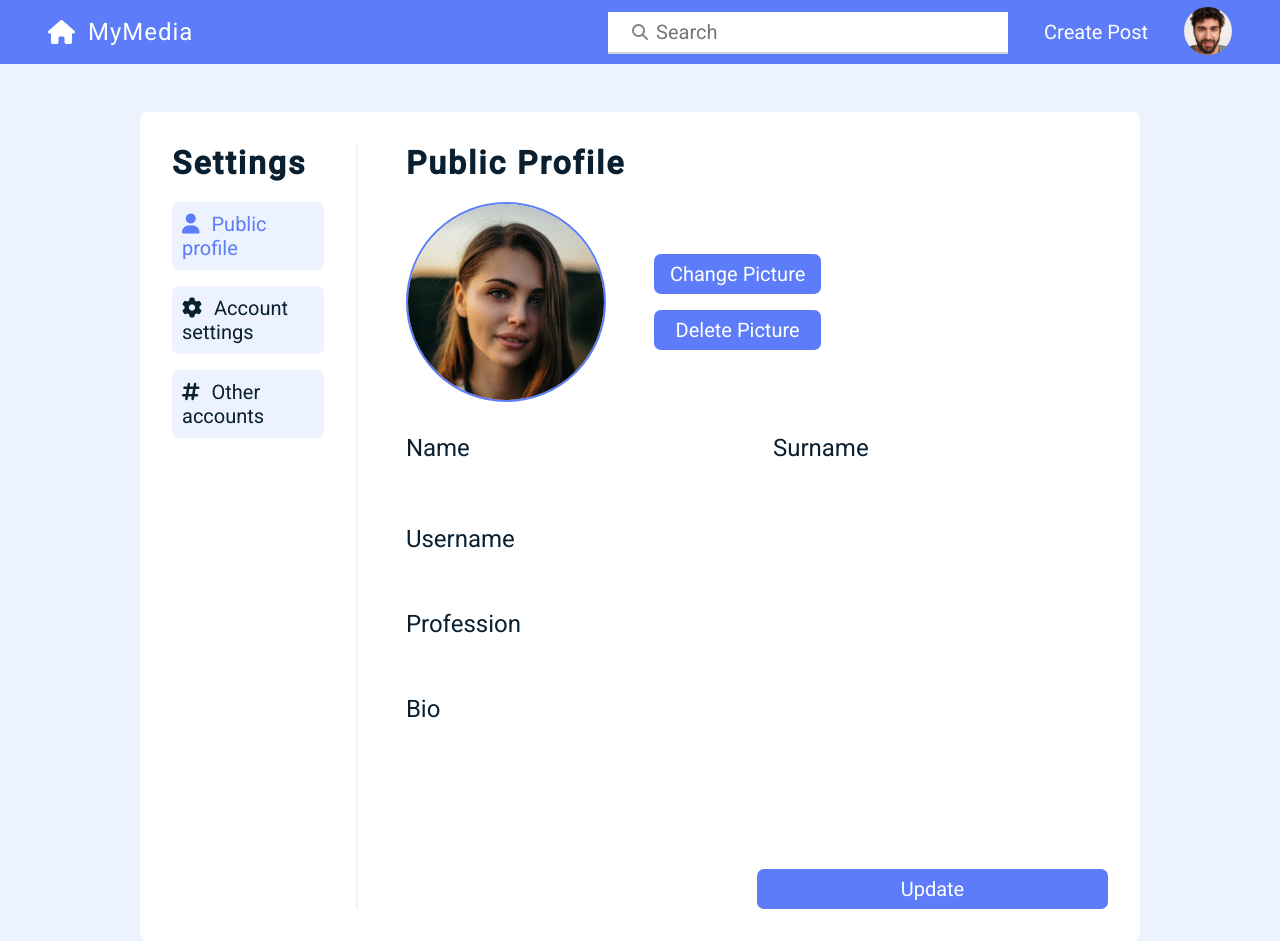
After one commit to Zacharay/socialMediaApp, a PHP site: page /php/views/profileSettingsView.php in a window 1280 px wide. The commit adds this page. Run offline with PHP 8.4, Linux system fonts and the light colour scheme; the visitor is signed in with stand-in values (Sample User, id 1); some libraries are stand-ins or nearby versions.

Commit message:
profile settings, public profile design

```diff
--- /dev/null
+++ b/js/profileSettings.js
@@ -0,0 +1,20 @@
+const settingsBtn = document.querySelectorAll(".settings__nav__btn");
+const settingsContents = document.querySelectorAll(".settings__content");
+
+function resetStates()
+{
+    settingsBtn.forEach((btn)=>{
+        btn.classList.remove('settings__nav__btn--active');
+    })
+    settingsContents.forEach((element)=>{
+        element.classList.add('settings__hidden');
+    })
+}
+
+settingsBtn.forEach((btn,idx)=>{
+    btn.addEventListener('click',function(e){
+        resetStates();
+        settingsBtn[idx].classList.add("settings__nav__btn--active");
+        settingsContents[idx].classList.remove("settings__hidden");
+    })
+})
--- a/php/includes/navbar.php
+++ b/php/includes/navbar.php
@@ -7,9 +7,9 @@
     session_start();
     $currentUserID = $_SESSION['userID'];
     ?>
-    <nav>
+    <nav class="main__nav">
         <div class="container navbar__container">
-            <a class="navbar__logo" href="../views/mainView.php"><i class="fa-solid fa-house"></i>Facebook</a>
+            <a class="navbar__logo" href="../views/mainView.php"><i class="fa-solid fa-house"></i>MyMedia</a>
             <div class="navbar__action__container">
                 <div class="search__container">
                     <i class="fa-solid fa-magnifying-glass"></i>
@@ -24,6 +24,7 @@
                     <div class="userProfile__dropdown">
                         <ul class="userProfile__dropdown__list">
                             <li class="userProfile__dropdown__listItem"><a href="../views/userProfile.php?userID=<?=$currentUserID ?>"><i class="fa-regular fa-user"></i> Profile</a></li>
+                            <li class="userProfile__dropdown__listItem"><a href="../views/profileSettingsView.php"><i class="fa-solid fa-gear"></i>Settings</a></li>
                             <li class="userProfile__dropdown__listItem" id="theme__btn"><i class="fa-regular fa-moon"></i> Dark Theme</li>
                             <li class="userProfile__dropdown__listItem" id="userProfile__dropdown__logoutBtn"><a href="../controllers/logoutController.php"><i class="fa-solid fa-right-from-bracket"></i>Logout</a></li>
                         </ul>
--- a/php/views/postView.php
+++ b/php/views/postView.php
@@ -76,7 +76,7 @@
                 <img src="../../images/profilePhotos/userPhoto_<?= $currentUserID?>.png" class="comment__publish__img"/>
             <form method="POST" action="../controllers/commentController.php?postID=<?=$postID?>" class="comment__form">
                 <textarea  class="comment__publish__input" placeholder="Add a comment..." name="comment__content"></textarea>
-                <button class="comment__publish__btn">SEND</button>
+                <button class="comment__publish__btn btn--primary">SEND</button>
             </form>
             </div>
         </div>
--- /dev/null
+++ b/php/views/profileSettingsView.php
@@ -0,0 +1,56 @@
+<!DOCTYPE html>
+<html lang="en">
+<head>
+    <meta charset="UTF-8">
+    <meta name="viewport" content="width=device-width, initial-scale=1.0">
+    <link rel="stylesheet" href="../../styles/main.css">
+    <link rel="stylesheet" href="../../styles/profileSettings.css">
+    <script src="https://kit.fontawesome.com/555617a6c2.js" crossorigin="anonymous"></script>
+    <title>Profile Settings</title>
+</head>
+<body>
+    <?php
+        require_once "../includes/navbar.php"
+    ?>
+    <section class="settings__container">
+        <nav class="settings__nav">
+            <h1 class="settings__title">Settings</h1>
+            <ul class="settings__nav__list">
+                <li class="settings__nav__btn settings__nav__btn--active" id="publicProfile__btn"><i class="fa-solid fa-user"></i>Public profile</li>
+                <li class="settings__nav__btn" id="account__btn"><i class="fa-solid fa-gear"></i>Account settings</li>
+                <li class="settings__nav__btn" id="socials__btn"><i class="fa-solid fa-hashtag"></i>Other accounts</li>
+            <ul>
+        </nav>
+        <div class="settings__main">
+            <div class="settings__content" id="settings__publicProfile">
+                <h1 class="settings__title"> Public Profile</h1>
+                <div class="settings__photo__container">
+                    <img src="../../images/profilePhotos/userPhoto_2.png" alt="userPhoto"/>
+                    <div>
+                        <a href="../views/uploadPhoto.php" class="btn--primary">Change Picture</a>
+                        <a href="../views/uploadPhoto.php" class="btn--primary">Delete Picture</a>
+                    </div>
+                </div>
+                <form method="POST" action="../controllers/updateProfile.php" class="settings__form">
+                    <div class="settings__form__wrapper">
+                        <label class="settings__form__label">Name <input type="text" name="name"/></label>
+                        <label class="settings__form__label">Surname<input type="text" name="surname"/><label>
+                    </div>
+                   <label class="settings__form__label">Username<input type="text" name="username"/></label>
+                   <label class="settings__form__label">Profession<input type="text" name="job"/></label>
+                   <label class="settings__form__label">Bio<textarea name="bio"></textarea></label>
+                   <button class="btn--primary ">Update</button>
+                </form>
+            </div>
+            <div class="settings__content settings__hidden"id="settings__account">
+                <h1 class="settings__title"> Account Settings</h1>
+            </div>
+            <div class="settings__content settings__hidden" id="settings__socials">
+                <h1 class="settings__title">Other Accounts</h1>
+            </div>
+        </div>
+    </section>
+    <script src="../../js/profileSettings.js"></script>
+    <script src="../../js/loadTheme.js"></script>
+</body>
+</html>
--- a/styles/loginForm.css
+++ b/styles/loginForm.css
@@ -8,9 +8,13 @@ body{
 {
     background-color: var(--main-light);
     width:60rem;
+    border-radius: 7px;
 }
 .login__title
 {
+    border-radius: 7px;
+    border-bottom-left-radius: 0;
+    border-bottom-right-radius: 0;
     background-color: var(--blue-main);
     color:white;
     padding:0.8rem;
@@ -32,6 +36,7 @@ body{
     font-size:1.6rem;
     font-weight: 300;
     padding:0.8rem;
+    border-radius:4px;
 }
 .login__checkbox--label
 {
--- a/styles/main.css
+++ b/styles/main.css
@@ -51,8 +51,8 @@ body{
     border:none;
     color:white;
     font-size:2rem;
-    padding:0.8rem 0.0rem;
-
+    padding:0.8rem 1.6rem;
+    border-radius: 7px;
     cursor:pointer;
     transition: all 0.2s;
 }
--- a/styles/navbar.css
+++ b/styles/navbar.css
@@ -1,4 +1,4 @@
-nav{
+.main__nav{
     background-color: var(--blue-main);
     animation: slideDown 0.6s ease forwards;
 
--- a/styles/postView.css
+++ b/styles/postView.css
@@ -99,6 +99,7 @@
     border: none;
     color:white;
     padding:1rem 3.2rem;
+    width:fit-content !important;
 }
 .comment__form{
     width:100%;
--- /dev/null
+++ b/styles/profileSettings.css
@@ -0,0 +1,104 @@
+.settings__container{
+    display:flex;
+    gap:4.8rem;
+    margin:0 auto;
+    background-color: var(--main-light);
+    width:100rem;
+    margin-top:4.8rem;
+    border-radius: 7px;
+    padding:3.2rem;
+}
+.settings__title{
+    font-size:3.2rem;
+    letter-spacing: 2px;
+    margin-bottom:2rem;
+    font-weight: bold;
+}
+.settings__nav{
+    border-right:2px solid var(--section-gray);
+    padding-right:3.2rem;
+}
+.settings__nav__list{
+    display: flex;
+    flex-direction: column;
+    gap:1.6rem;
+}
+.settings__nav__btn{
+    font-size:2rem;
+    cursor:pointer;
+    background-color:var(--section-gray);
+    padding:1rem;
+    border-radius:7px;
+
+}
+.settings__nav__btn i{
+    margin-right:1.2rem;
+}
+.settings__nav__btn--active{
+    color:var(--blue-main);
+}
+.settings__hidden{
+    display:none;
+}
+.settings__photo__container{
+    display:flex;
+    gap:4.8rem;
+    align-items: center;
+}
+.settings__photo__container img{
+    width:20rem;
+    border-radius: 100%;
+    border:2px solid var(--blue-main);
+}
+.settings__photo__container div{
+    display:flex;
+    gap:1.6rem;
+    align-items: center;
+    flex-direction: column;
+}
+.settings__main{
+    width:100%;
+}
+.settings__content{
+    width:100%;
+}
+.settings__form
+{
+    margin-top:3.2rem;
+    display:flex;
+    flex-direction:column;
+    gap:1.6rem;
+}
+.settings__form__wrapper{
+    display:flex;
+    width:100%;
+    gap:3.2rem;
+}
+.settings__form__wrapper label{
+
+    width:100%;
+}
+.settings__form__label{
+    display:flex;
+    flex-direction: column;
+    gap:0.6rem;
+    font-size:2.4rem;
+}
+.settings__form__label input ,.settings__form__label textarea {
+    font-size:1.6rem;
+    padding:0.8rem 0.8rem;
+    border-radius:7px;
+    border:none;
+    outline: none;
+
+}
+.settings__form__label textarea{
+    resize: none;
+    width:80%;
+    height:10rem;
+}
+.settings__form button{
+    margin-top:2.4rem;
+    width:50% !important;
+    align-self: flex-end;
+}
--- a/styles/userProfile.css
+++ b/styles/userProfile.css
@@ -118,4 +118,5 @@
     gap:0.8rem;
     justify-content: center;
     align-items: center;
+    border-radius:0px !important;
 }
```
Also changed, not shown: php/models/UserModel.php (+0 -19 lines), php/views/404.php (+25 -1 lines), php/views/userProfile.php (+8 -1 lines), php/controllers/deleteProfilePhoto.php (added), php/views/conversationView.php (added).
